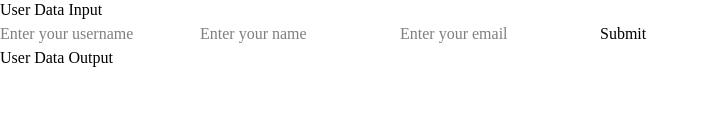
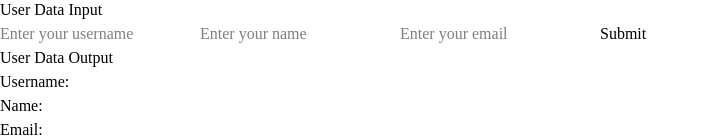
Before and after one commit to birbalkr/onlineClassAss, a React (Vite) app in the folder React/react-day2-vite/firstproject/: page / in a window 1280 px wide. Shown: the part 4226-4365 px from the top of the page, without its empty margins (0-710 px from the left). Before the commit the page ends 4296 px from the top, so only its background shows below. Built offline with nearby package versions, Linux system fonts and the light colour scheme.

Commit message:
using function

```diff
--- a/React/react-day2-vite/firstproject/src/inputValue.jsx
+++ b/React/react-day2-vite/firstproject/src/inputValue.jsx
@@ -13,25 +13,30 @@ function InputValue() {
         email:""
     })
 
-    console.log(formData);
+    const formDataFun = (e) => {
+        let {name, value} = e.target;
+        setformData({...formData, [name]: value});
+    }
+
+    console.log('formData-->', formData);
 
 
     return (
         <div className='flex justify-center items-center h-screen flex-col gap-4'>
             <div className='flex flex-col gap-2 border-2 border-black p-4 rounded-2xl justify-center items-center'>
                 <div>User Data Input</div>
-                <input type="text" onChange={(e)=>{ setformData({...formData, username:e.target.value})}} placeholder='Enter your username' className='border-2 border-black p-2 m-2' />
-                <input type="text" onChange={(e)=>{ setformData({...formData, name:e.target.value})}}  placeholder='Enter your name' className='border-2 border-black p-2 m-2' />
-                <input type="text" onChange={(e)=>{ setformData({...formData, email:e.target.value})}} placeholder='Enter your email' className='border-2 border-black p-2 m-2' />
+                <input name='username' type="text" onChange={formDataFun} placeholder='Enter your username' className='border-2 border-black p-2 m-2' />
+                <input name='name' type="text" onChange={formDataFun}  placeholder='Enter your name' className='border-2 border-black p-2 m-2' />
+                <input name='email' type="text" onChange={formDataFun} placeholder='Enter your email' className='border-2 border-black p-2 m-2' />
                 <button className='bg-blue-500 text-white px-4 py-2 rounded'>Submit</button>
             </div>
 
             {/* print all data page bruteforce */}
             <div className='flex flex-col gap-2 border-2 border-black p-4 rounded-2xl justify-center items-center'>
                 <div className='text-2xl'>User Data Output</div>
-                {/* <h1>Username: {username}</h1> */}
-                <h1></h1>
-                {/* <h1>Email: {email}</h1> */}
+                <h1>Username: {formData.username}</h1>
+                <h1>Name: {formData.name}</h1>
+                <h1>Email: {formData.email}</h1>
             </div>
         </div>
     )
```
